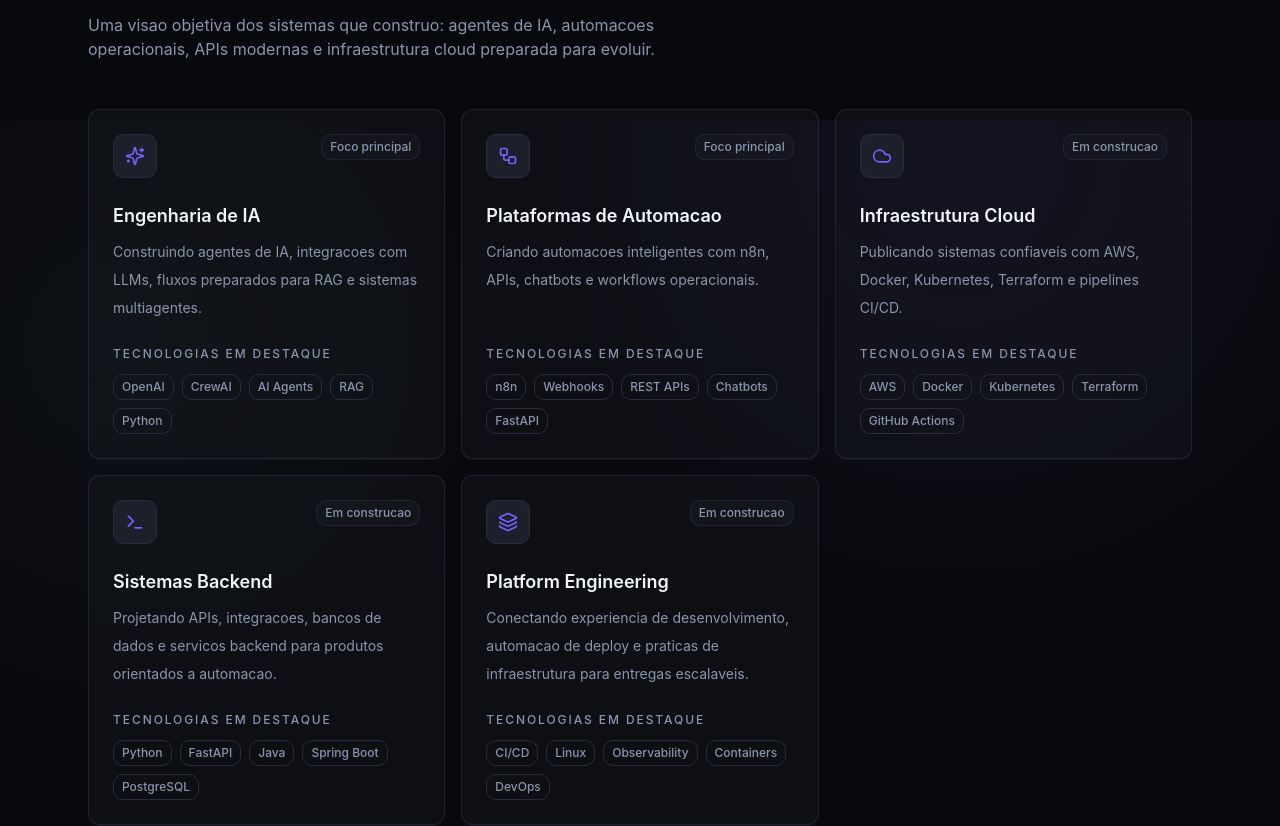
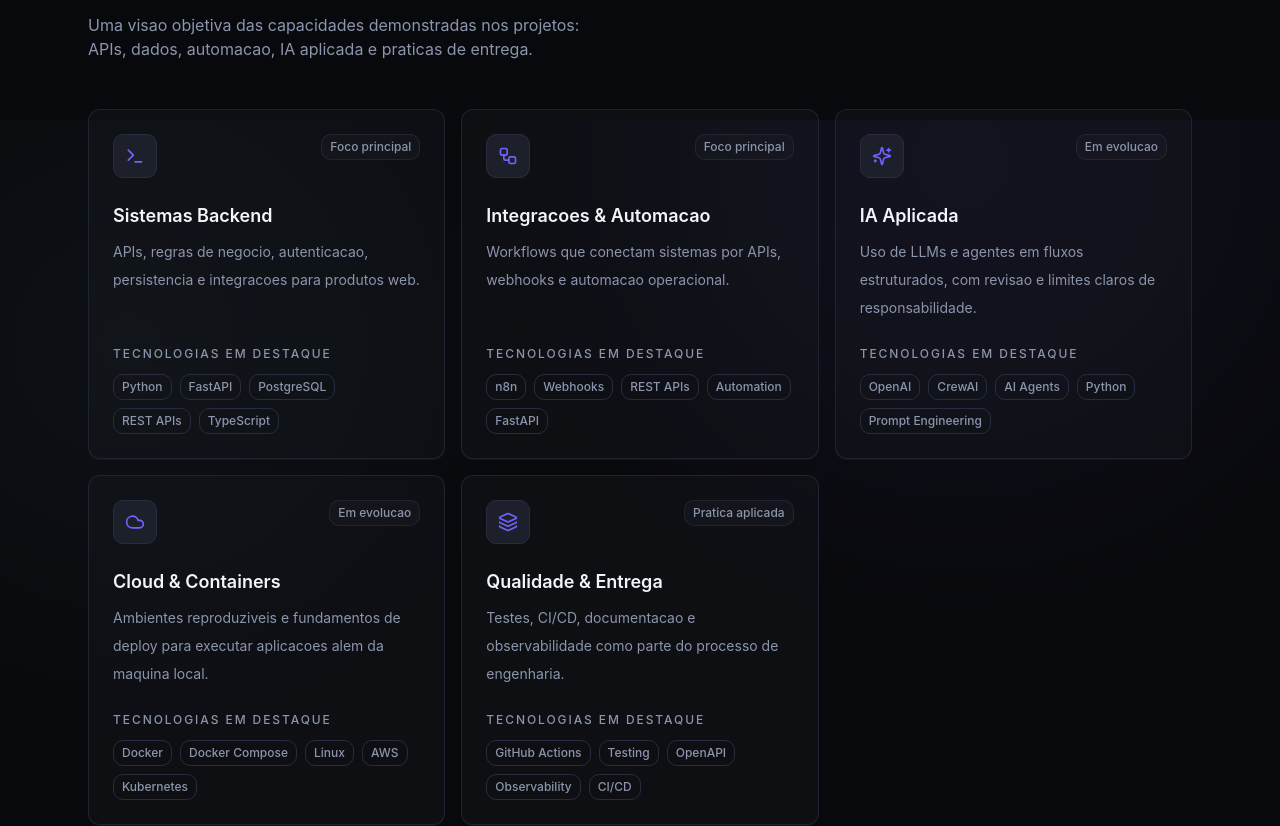
Before and after one commit to DavidDevd/pauloramos.github.io, a Next.js app: page / in a window 1280 px wide. Shown: the part 3080-3906 px from the top of the page. Built offline with nearby package versions, Linux system fonts and the light colour scheme; no server answers.

Commit message:
content: align capabilities with junior backend automation portfolio

```diff
--- a/src/data/what-i-build.ts
+++ b/src/data/what-i-build.ts
@@ -3,99 +3,89 @@ import type { Locale, WhatIBuildData } from "@/types";
 export const whatIBuildDataByLocale = {
   "pt-BR": {
     eyebrow: "O que construo",
-    title: "Engenharia AI-first para automacao, backend e cloud.",
+    title: "Backend, integracoes e automacao com evidencia tecnica.",
     description:
-      "Uma visao objetiva dos sistemas que construo: agentes de IA, automacoes operacionais, APIs modernas e infraestrutura cloud preparada para evoluir.",
+      "Uma visao objetiva das capacidades demonstradas nos projetos: APIs, dados, automacao, IA aplicada e praticas de entrega.",
     technologyLabel: "Tecnologias em destaque",
     items: [
       {
-        icon: "sparkles",
-        title: "Engenharia de IA",
-        description:
-          "Construindo agentes de IA, integracoes com LLMs, fluxos preparados para RAG e sistemas multiagentes.",
+        icon: "terminal",
+        title: "Sistemas Backend",
+        description: "APIs, regras de negocio, autenticacao, persistencia e integracoes para produtos web.",
         badge: "Foco principal",
-        technologies: ["OpenAI", "CrewAI", "AI Agents", "RAG", "Python"],
+        technologies: ["Python", "FastAPI", "PostgreSQL", "REST APIs", "TypeScript"],
       },
       {
         icon: "workflow",
-        title: "Plataformas de Automacao",
-        description:
-          "Criando automacoes inteligentes com n8n, APIs, chatbots e workflows operacionais.",
+        title: "Integracoes & Automacao",
+        description: "Workflows que conectam sistemas por APIs, webhooks e automacao operacional.",
         badge: "Foco principal",
-        technologies: ["n8n", "Webhooks", "REST APIs", "Chatbots", "FastAPI"],
+        technologies: ["n8n", "Webhooks", "REST APIs", "Automation", "FastAPI"],
+      },
+      {
+        icon: "sparkles",
+        title: "IA Aplicada",
+        description: "Uso de LLMs e agentes em fluxos estruturados, com revisao e limites claros de responsabilidade.",
+        badge: "Em evolucao",
+        technologies: ["OpenAI", "CrewAI", "AI Agents", "Python", "Prompt Engineering"],
       },
       {
         icon: "cloud",
-        title: "Infraestrutura Cloud",
-        description:
-          "Publicando sistemas confiaveis com AWS, Docker, Kubernetes, Terraform e pipelines CI/CD.",
-        badge: "Em construcao",
-        technologies: ["AWS", "Docker", "Kubernetes", "Terraform", "GitHub Actions"],
-      },
-      {
-        icon: "terminal",
-        title: "Sistemas Backend",
-        description:
-          "Projetando APIs, integracoes, bancos de dados e servicos backend para produtos orientados a automacao.",
-        badge: "Em construcao",
-        technologies: ["Python", "FastAPI", "Java", "Spring Boot", "PostgreSQL"],
+        title: "Cloud & Containers",
+        description: "Ambientes reproduziveis e fundamentos de deploy para executar aplicacoes alem da maquina local.",
+        badge: "Em evolucao",
+        technologies: ["Docker", "Docker Compose", "Linux", "AWS", "Kubernetes"],
       },
       {
         icon: "layers",
-        title: "Platform Engineering",
-        description:
-          "Conectando experiencia de desenvolvimento, automacao de deploy e praticas de infraestrutura para entregas escalaveis.",
-        badge: "Em construcao",
-        technologies: ["CI/CD", "Linux", "Observability", "Containers", "DevOps"],
+        title: "Qualidade & Entrega",
+        description: "Testes, CI/CD, documentacao e observabilidade como parte do processo de engenharia.",
+        badge: "Pratica aplicada",
+        technologies: ["GitHub Actions", "Testing", "OpenAPI", "Observability", "CI/CD"],
       },
     ],
   },
   "en-US": {
     eyebrow: "What I Build",
-    title: "AI-first engineering for automation, backend and cloud.",
+    title: "Backend, integrations and automation backed by technical evidence.",
     description:
-      "A focused view of the systems I build: AI agents, operational automations, modern APIs and cloud infrastructure prepared to evolve.",
+      "A focused view of the capabilities demonstrated across my projects: APIs, data, automation, applied AI and delivery practices.",
     technologyLabel: "Featured Technologies",
     items: [
       {
-        icon: "sparkles",
-        title: "AI Engineering",
-        description:
-          "Building AI agents, LLM integrations, RAG-ready workflows and multi-agent systems.",
+        icon: "terminal",
+        title: "Backend Systems",
+        description: "APIs, business rules, authentication, persistence and integrations for web products.",
         badge: "Main Focus",
-        technologies: ["OpenAI", "CrewAI", "AI Agents", "RAG", "Python"],
+        technologies: ["Python", "FastAPI", "PostgreSQL", "REST APIs", "TypeScript"],
       },
       {
         icon: "workflow",
-        title: "Automation Platforms",
-        description:
-          "Creating intelligent automations with n8n, APIs, chatbots and operational workflows.",
+        title: "Integrations & Automation",
+        description: "Workflows that connect systems through APIs, webhooks and operational automation.",
         badge: "Main Focus",
-        technologies: ["n8n", "Webhooks", "REST APIs", "Chatbots", "FastAPI"],
+        technologies: ["n8n", "Webhooks", "REST APIs", "Automation", "FastAPI"],
+      },
+      {
+        icon: "sparkles",
+        title: "Applied AI",
+        description: "LLMs and agents used in structured workflows with review steps and clear responsibility boundaries.",
+        badge: "Growing",
+        technologies: ["OpenAI", "CrewAI", "AI Agents", "Python", "Prompt Engineering"],
       },
       {
         icon: "cloud",
-        title: "Cloud Infrastructure",
-        description:
-          "Deploying reliable systems using AWS, Docker, Kubernetes, Terraform and CI/CD pipelines.",
-        badge: "Currently Building",
-        technologies: ["AWS", "Docker", "Kubernetes", "Terraform", "GitHub Actions"],
-      },
-      {
-        icon: "terminal",
-        title: "Backend Systems",
-        description:
-          "Designing APIs, integrations, databases and backend services for automation-heavy products.",
-        badge: "Currently Building",
-        technologies: ["Python", "FastAPI", "Java", "Spring Boot", "PostgreSQL"],
+        title: "Cloud & Containers",
+        description: "Reproducible environments and deployment foundations for running applications beyond a local machine.",
+        badge: "Growing",
+        technologies: ["Docker", "Docker Compose", "Linux", "AWS", "Kubernetes"],
       },
       {
         icon: "layers",
-        title: "Platform Engineering",
-        description:
-          "Connecting developer experience, deployment automation and infrastructure practices for scalable delivery.",
-        badge: "Currently Building",
-        technologies: ["CI/CD", "Linux", "Observability", "Containers", "DevOps"],
+        title: "Quality & Delivery",
+        description: "Testing, CI/CD, documentation and observability treated as part of the engineering process.",
+        badge: "Applied Practice",
+        technologies: ["GitHub Actions", "Testing", "OpenAPI", "Observability", "CI/CD"],
       },
     ],
   },
```
